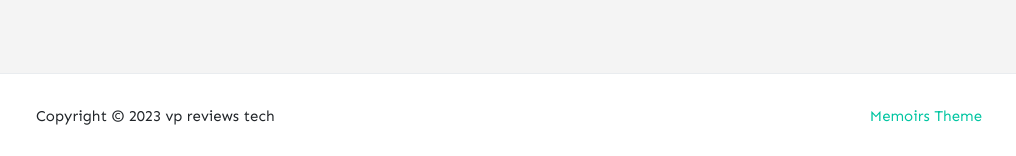
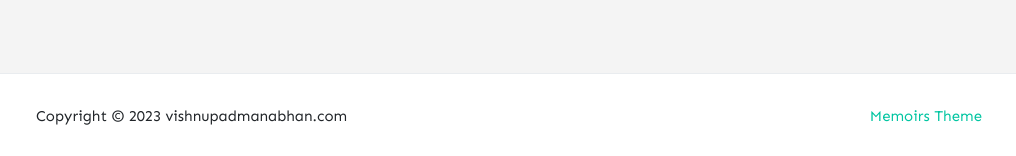
Before and after one commit to vishnupadmanabhan/vishnupadmanabhan.github.io, a Jekyll site: the page built from index.html, in a window 1280 px wide. Shown: the part 1694-1850 px from the top of the page, without its empty margins (131-1147 px from the left). Built offline with Jekyll 4.4.1, drawn with Linux system fonts in a browser that asks for light colours; nearby versions of some CDN libraries; the list of posts is cut into pages by our own code; comment, search, counter and statistics services are not loaded.

Commit message:
Update _config.yml

```diff
--- a/_config.yml
+++ b/_config.yml
@@ -1,6 +1,6 @@
 # Site
-name: "vp reviews tech"
-title: "vp reviews tech"
+name: "vishnupadmanabhan.com"
+title: "vp's cafe"
 description: "Without wax!"
 logo: 'assets/images/vpscafe.png'
 favicon: 'assets/images/vpr-logo.png'
```
